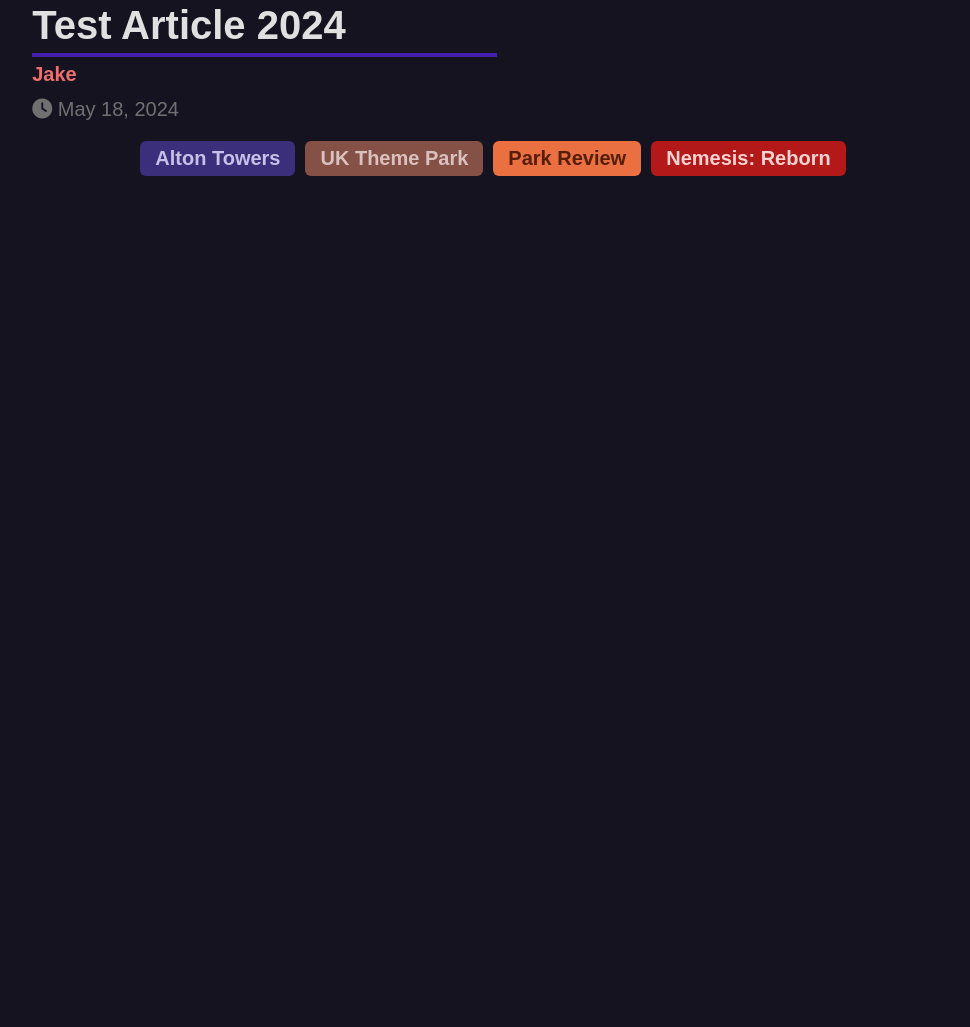
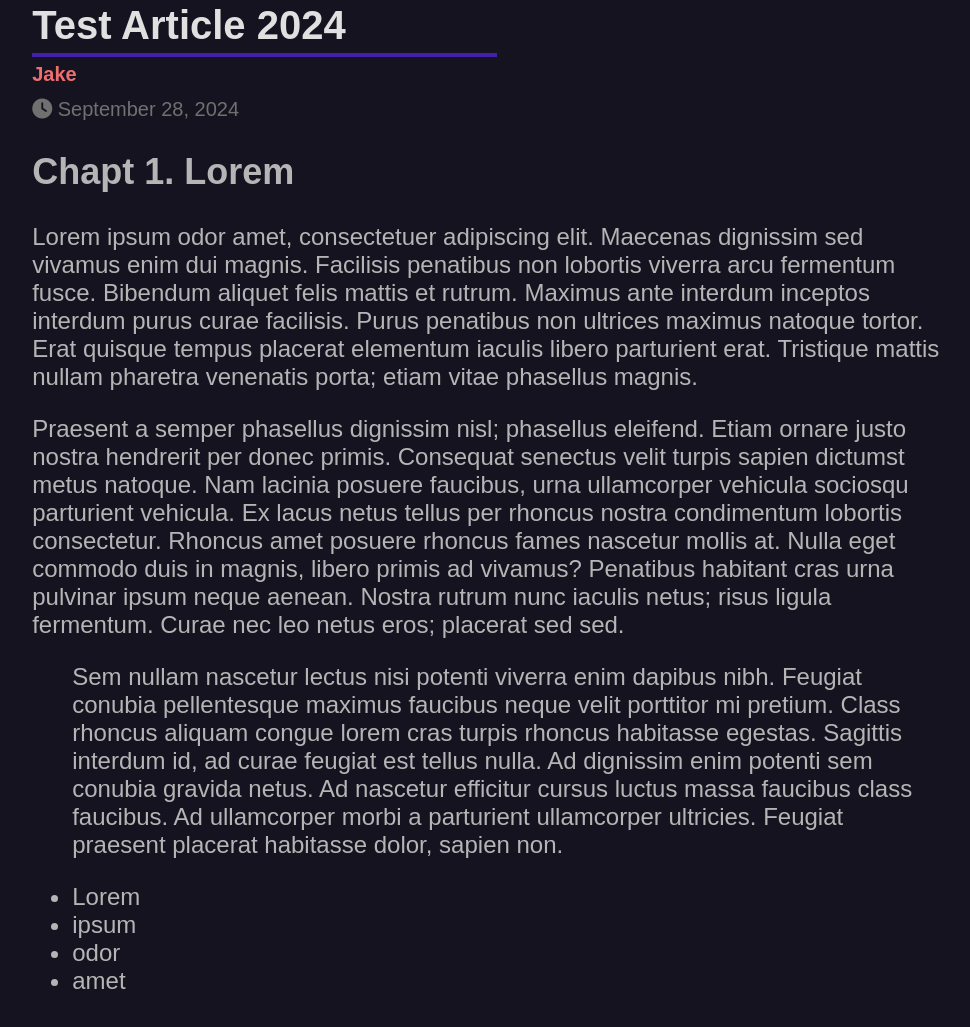
Before and after one commit to ThrillseekersCentral/ThrillseekersCentral.github.io, an Eleventy site: page articles/dev/article1.md in a window 1280 px wide. Shown: the part 129-1156 px from the top of the page, without its empty margins (147-1117 px from the left). Before the commit the page ends 800 px from the top, so only its background shows below. Built offline with nearby package versions, Linux system fonts and the light colour scheme; Eleventy itself is replaced by a stand-in of ours; files that its build step writes are made by us from their sources.

Commit message:
Update article1.md

```diff
--- a/articles/dev/article1.md
+++ b/articles/dev/article1.md
@@ -2,14 +2,21 @@
 layout: layout/article.njk
 authors: ["1"]
 tags:
-  - Alton Towers
-  - UK Theme Park
-  - Park Review
-  - "Nemesis: Reborn"
 
 title: "Test Article 2024"
-tag: "Park Review"
-date: 2024-05-18
-summary: "Dont push this"
+tag: "Dev Tester"
+summary: "Dev Test Page"
 type: "1"
 ---
+
+## Chapt 1. Lorem
+Lorem ipsum odor amet, consectetuer adipiscing elit. Maecenas dignissim sed vivamus enim dui magnis. Facilisis penatibus non lobortis viverra arcu fermentum fusce. Bibendum aliquet felis mattis et rutrum. Maximus ante interdum inceptos interdum purus curae facilisis. Purus penatibus non ultrices maximus natoque tortor. Erat quisque tempus placerat elementum iaculis libero parturient erat. Tristique mattis nullam pharetra venenatis porta; etiam vitae phasellus magnis.
+
+Praesent a semper phasellus dignissim nisl; phasellus eleifend. Etiam ornare justo nostra hendrerit per donec primis. Consequat senectus velit turpis sapien dictumst metus natoque. Nam lacinia posuere faucibus, urna ullamcorper vehicula sociosqu parturient vehicula. Ex lacus netus tellus per rhoncus nostra condimentum lobortis consectetur. Rhoncus amet posuere rhoncus fames nascetur mollis at. Nulla eget commodo duis in magnis, libero primis ad vivamus? Penatibus habitant cras urna pulvinar ipsum neque aenean. Nostra rutrum nunc iaculis netus; risus ligula fermentum. Curae nec leo netus eros; placerat sed sed.
+
+> Sem nullam nascetur lectus nisi potenti viverra enim dapibus nibh. Feugiat conubia pellentesque maximus faucibus neque velit porttitor mi pretium. Class rhoncus aliquam congue lorem cras turpis rhoncus habitasse egestas. Sagittis interdum id, ad curae feugiat est tellus nulla. Ad dignissim enim potenti sem conubia gravida netus. Ad nascetur efficitur cursus luctus massa faucibus class faucibus. Ad ullamcorper morbi a parturient ullamcorper ultricies. Feugiat praesent placerat habitasse dolor, sapien non.
+
+- Lorem
+- ipsum
+- odor
+- amet
```
